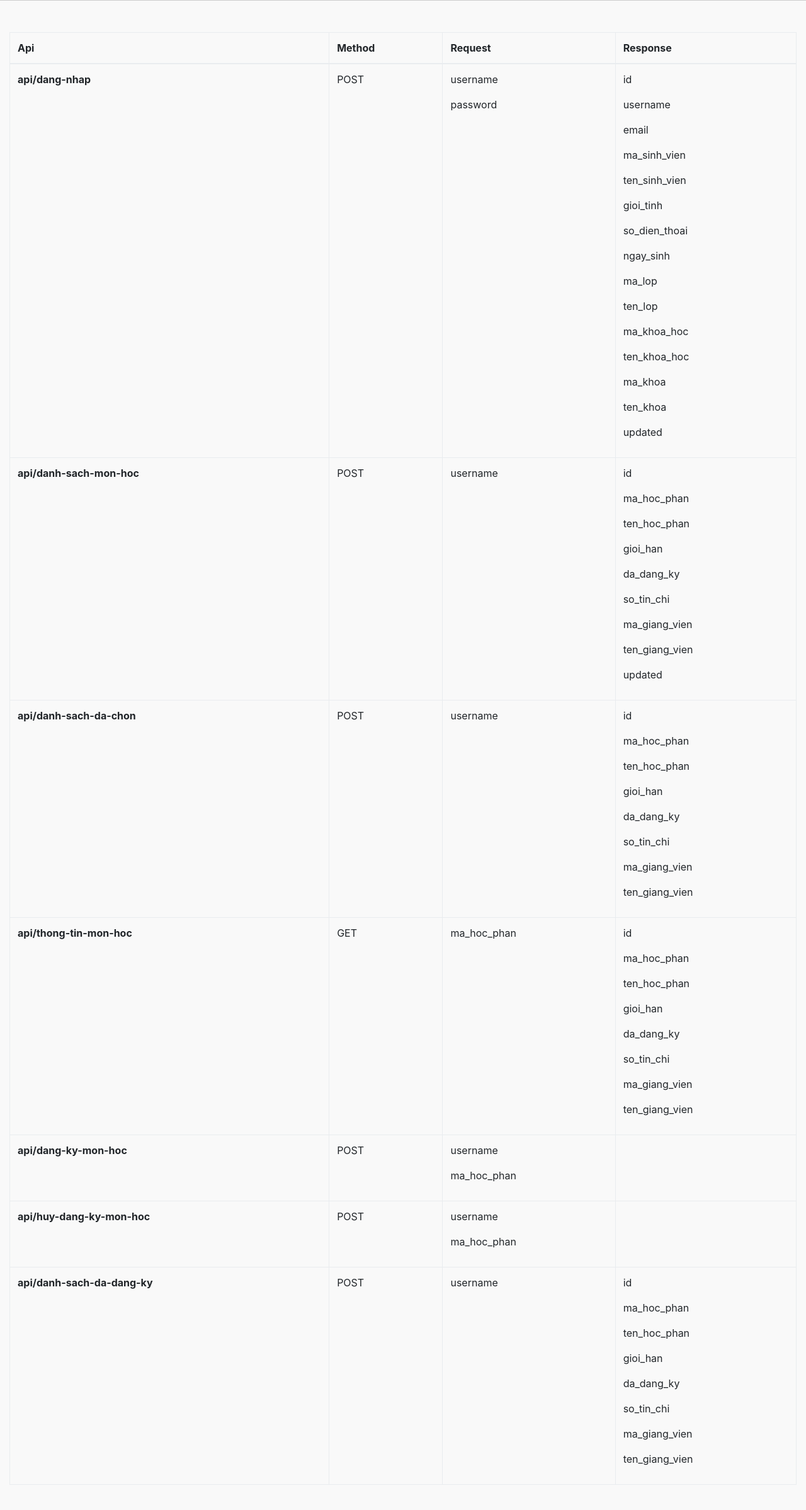
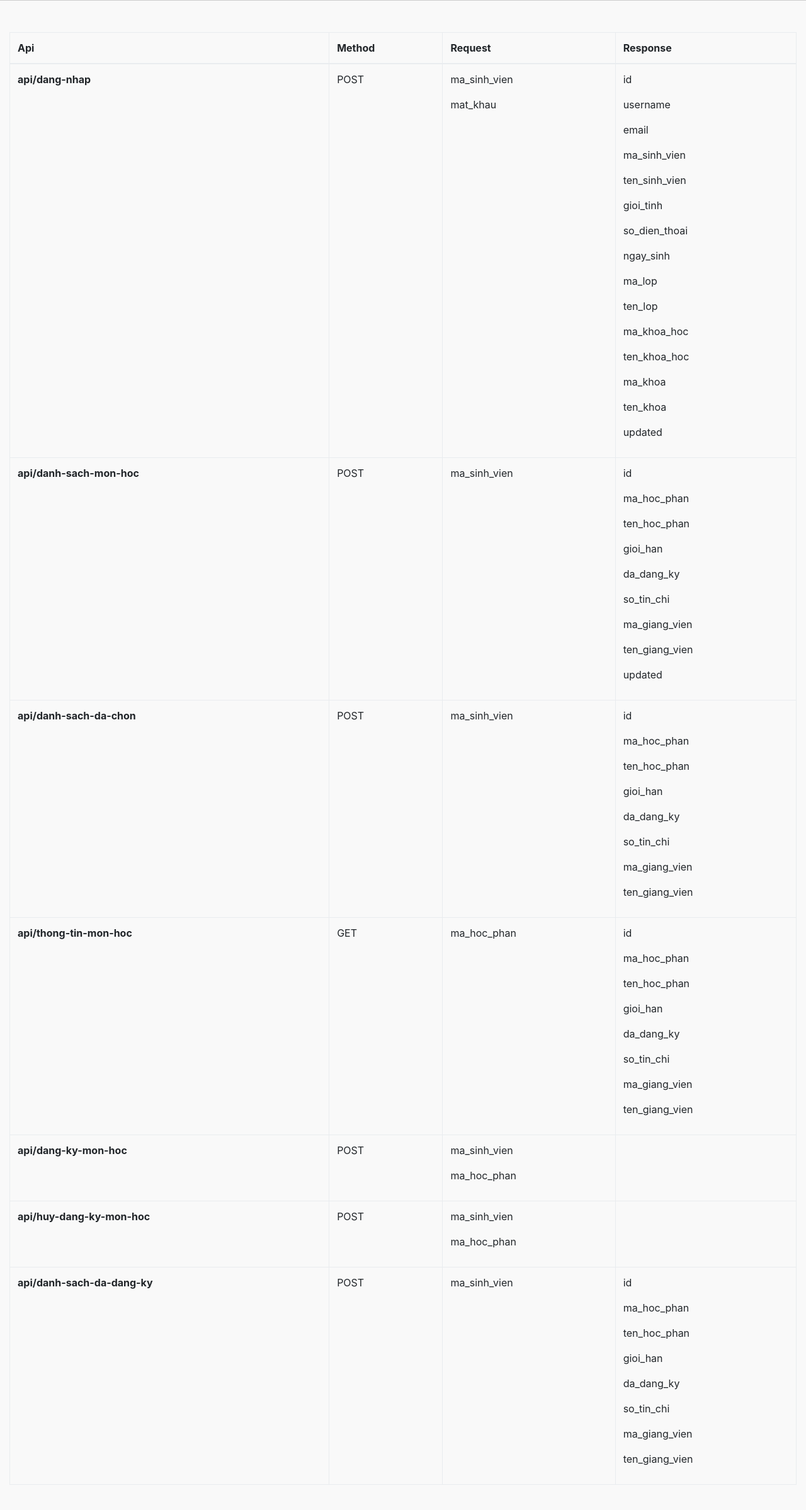
Before and after one commit to huylee13t2/sioux, a Django app: template templates/index.html in a window 1280 px wide. Shown: the part 70-2467 px from the top of the page at 63% size. Run offline with Django 3.2, Linux system fonts and the light colour scheme; the template is opened without the code that fills it, so the values that code supplies are empty; some libraries are stand-ins or nearby versions.

Commit message:
update file index.html

```diff
--- a/templates/index.html
+++ b/templates/index.html
@@ -37,8 +37,8 @@
 						<th scope="row">api/dang-nhap</th>
 						<td>POST</td>
 						<td>
-							<p>username</p>
-							<p>password</p>
+							<p>ma_sinh_vien</p>
+							<p>mat_khau</p>
 						</td>
 						<td>
 							<p>id</p>
@@ -64,7 +64,7 @@
 							POST
 						</td>
 						<td>
-							<p>username</p>
+							<p>ma_sinh_vien</p>
 						</td>
 						<td>
 							<p>id</p>
@@ -82,7 +82,7 @@
 						<th scope="row">api/danh-sach-da-chon</th>
 						<td>POST</td>
 						<td>
-							<p>username</p>
+							<p>ma_sinh_vien</p>
 						</td>
 						<td>
 							<p>id</p>
@@ -116,7 +116,7 @@
 						<th scope="row">api/dang-ky-mon-hoc</th>
 						<td>POST</td>
 						<td>
-							<p>username</p>
+							<p>ma_sinh_vien</p>
 							<p>ma_hoc_phan</p>
 						</td>
 						<td>
@@ -127,7 +127,7 @@
 						<th scope="row">api/huy-dang-ky-mon-hoc</th>
 						<td>POST</td>
 						<td>
-							<p>username</p>
+							<p>ma_sinh_vien</p>
 							<p>ma_hoc_phan</p>
 						</td>
 						<td>
@@ -138,7 +138,7 @@
 						<th scope="row">api/danh-sach-da-dang-ky</th>
 						<td>POST</td>
 						<td>
-							<p>username</p>
+							<p>ma_sinh_vien</p>
 						</td>
 						<td>
 							<p>id</p>
```
